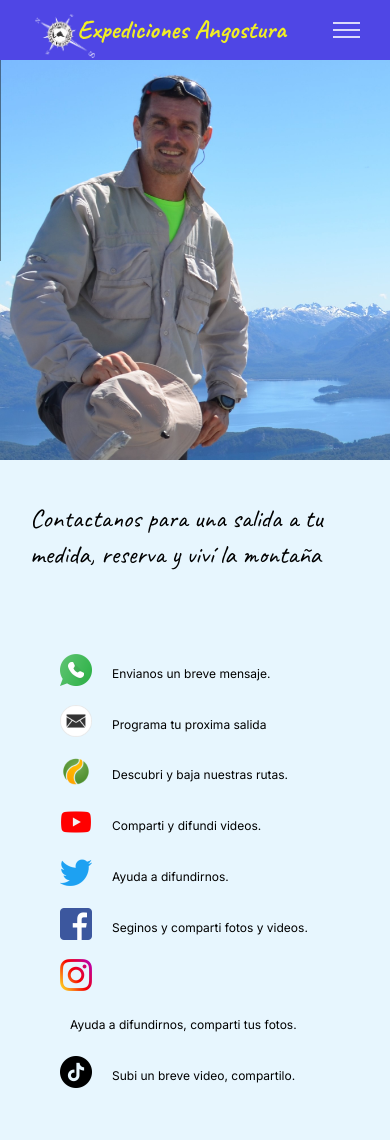
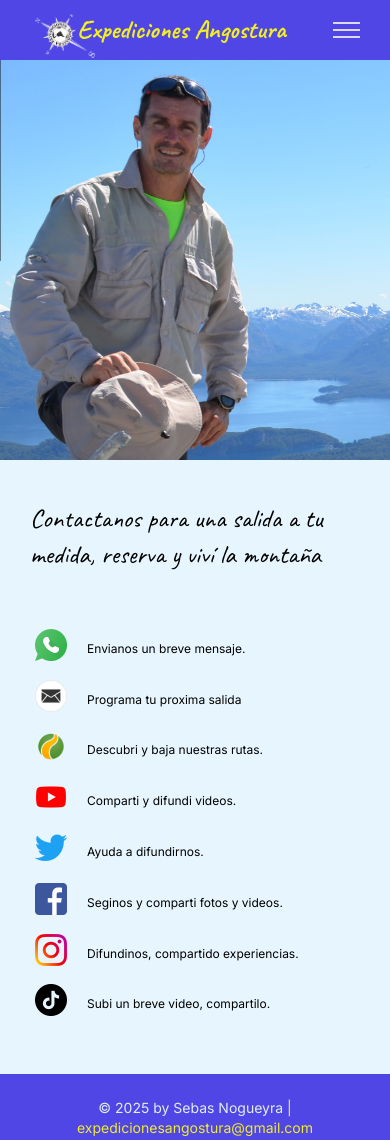
Before and after one commit to expedicionesangostura/EA.home, a plain HTML site: page contact-us.html in a window 390 px wide. Shown: the top 1140 px of the page. Drawn offline with Linux system fonts and the light colour scheme; files that its build step writes are made by us from their sources.

Commit message:
more phone adapt
better padding for small screens.

```diff
--- a/contact-us.html
+++ b/contact-us.html
@@ -99,7 +99,7 @@
           <!-- // hyper-link creat and update with correct Instagram for EA -->
           <a href="https://www.instagram.com/sebas_nogueyra/"
           target="_blank"><img src="images/5-icon-logo-instagram.png" target=”_blank” alt="Instagram Link"></a>
-          <p>Ayuda a difundirnos, comparti tus fotos.</p>
+          <p>Difundinos, compartido experiencias.</p>
         </li>
          <li>
           <!-- // hyper-link creat and update with correct TikTok for EA -->
--- a/css/styles-c.css
+++ b/css/styles-c.css
@@ -323,10 +323,14 @@
         justify-content: space-between;
         padding: 0 20px;
     }
+
 }
 @media screen and (max-width: 859px){
     footer {
         text-align: center;
         padding: 10px;
     }
+    .content-wrapper {
+        padding: 5px;
+    }
 }
```
